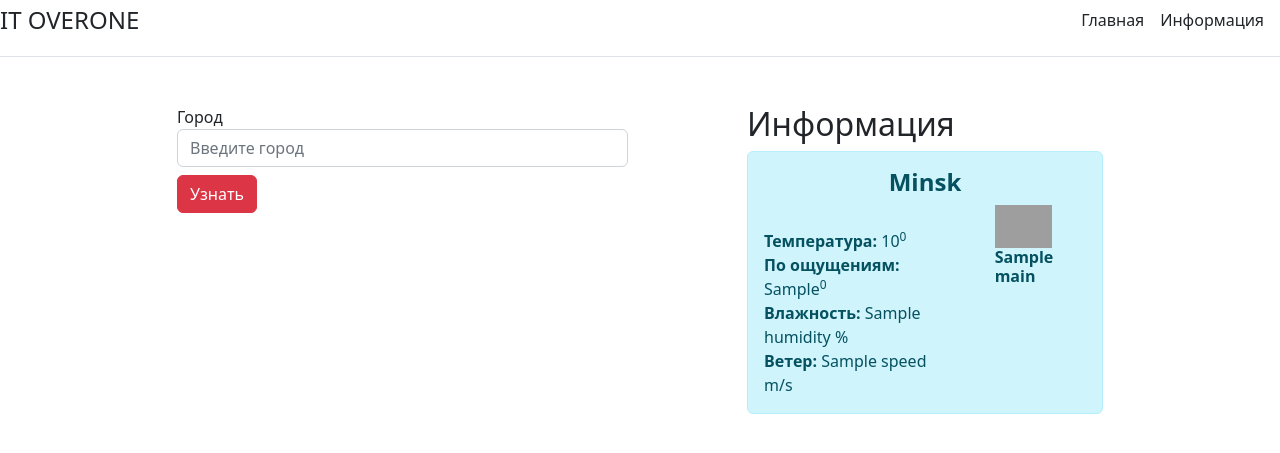
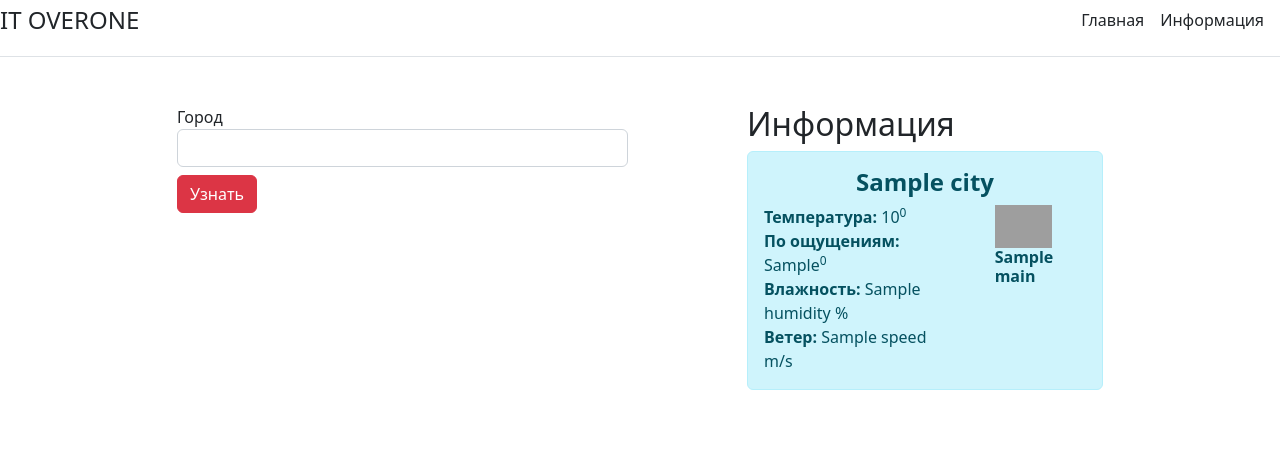
Before and after one commit to OlyaB29/WEATHER, a Django app: page / in a window 1280 px wide. Shown: the top 453 px of the page. Run offline with Django 4.2, Linux system fonts and the light colour scheme; tables that the repository leaves empty hold one stand-in row (values such as "Sample post"); a database or web service that is not in the repository returns one stand-in record (values such as "Sample title"); data that the repository does not hold is empty; grey boxes are pictures that could not be loaded.

Commit message:
weather in selected city

```diff
--- /dev/null
+++ b/WeatherApp/weather/forms.py
@@ -0,0 +1,13 @@
+from django.forms import ModelForm,TextInput
+from .models import City
+
+class CityForm(ModelForm):
+    class Meta:
+        model=City
+        fields=['name']
+        widgets={'name':TextInput(attrs={
+            'class':'form-control',
+            'name':'city',
+            'id':'city',
+            'placeholer':'Введите город'
+        })}
--- a/WeatherApp/weather/templates/weather/index.html
+++ b/WeatherApp/weather/templates/weather/index.html
@@ -21,19 +21,20 @@
     <div class="container mt-5">
         <div class="row">
             <div class="col-5 offset-1">
-                <form action="">
+                <form action="" method="post">
+                    {% csrf_token %}
                     <label for="city">Город</label>
-                    <input type="text" id="city" class="form-control" name="city" placeholder="Введите город">
+                    {{form.name}}
                     <input type="submit" name="send" value="Узнать" class="mt-2 btn btn-danger">
                 </form>
             </div>
             <div class="col-4 offset-1">
                 <h2>Информация</h2>
+                {% for info in all_info %}
                 <div class="alert alert-info">
                     <h4 class="fw-bold text-center">{{info.city}}</h4>
                     <div class="row">
                         <div class="col-7">
-                            <br>
                             <b>Температура: </b>{{info.temp}}<sup>0</sup><br>
                             <b>По ощущениям: </b>{{info.feels_like}}<sup>0</sup><br>
                             <b>Влажность: </b>{{info.humidity}} %<br>
@@ -45,6 +46,7 @@
                         </div>
                     </div>
                 </div>
+                {% endfor %}
             </div>
         </div>
     </div>
--- a/WeatherApp/weather/views.py
+++ b/WeatherApp/weather/views.py
@@ -1,21 +1,31 @@
 from django.shortcuts import render
 import requests
+from .models import City
+from .forms import CityForm
 
 def index(request):
     appid="c7ce0415da92323388c1b3bf8120a45c"
     url="https://api.openweathermap.org/data/2.5/weather?q={}&units=metric&appid="+appid
-    city="Minsk"
-    res=requests.get(url.format(city)).json()
-    city_info={
-        'city':city,
-        'temp':res['main']['temp'],
-        'feels_like':res['main']['feels_like'],
-        'humidity': res['main']['humidity'],
-        'main':res['weather'][0]['main'],
-        'wind':res['wind']['speed'],
-        'icon':res['weather'][0]['icon']}
-    context={'info':city_info}
-    print (res)
+    if request.method=='POST':
+        form=CityForm(request.POST)
+        form.save()
+    form=CityForm()
+
+    cities=City.objects.all()
+    all_cities=[]
+    for city in cities:
+        res=requests.get(url.format(city.name)).json()
+        city_info={
+            'city':city.name,
+            'temp':res['main']['temp'],
+            'feels_like':res['main']['feels_like'],
+            'humidity': res['main']['humidity'],
+            'main':res['weather'][0]['main'],
+            'wind':res['wind']['speed'],
+            'icon':res['weather'][0]['icon']
+        }
+        all_cities.append(city_info)
+    context={'all_info':all_cities,'form':form}
     return render(request,'weather/index.html',context)
 
 def news(request):
```
